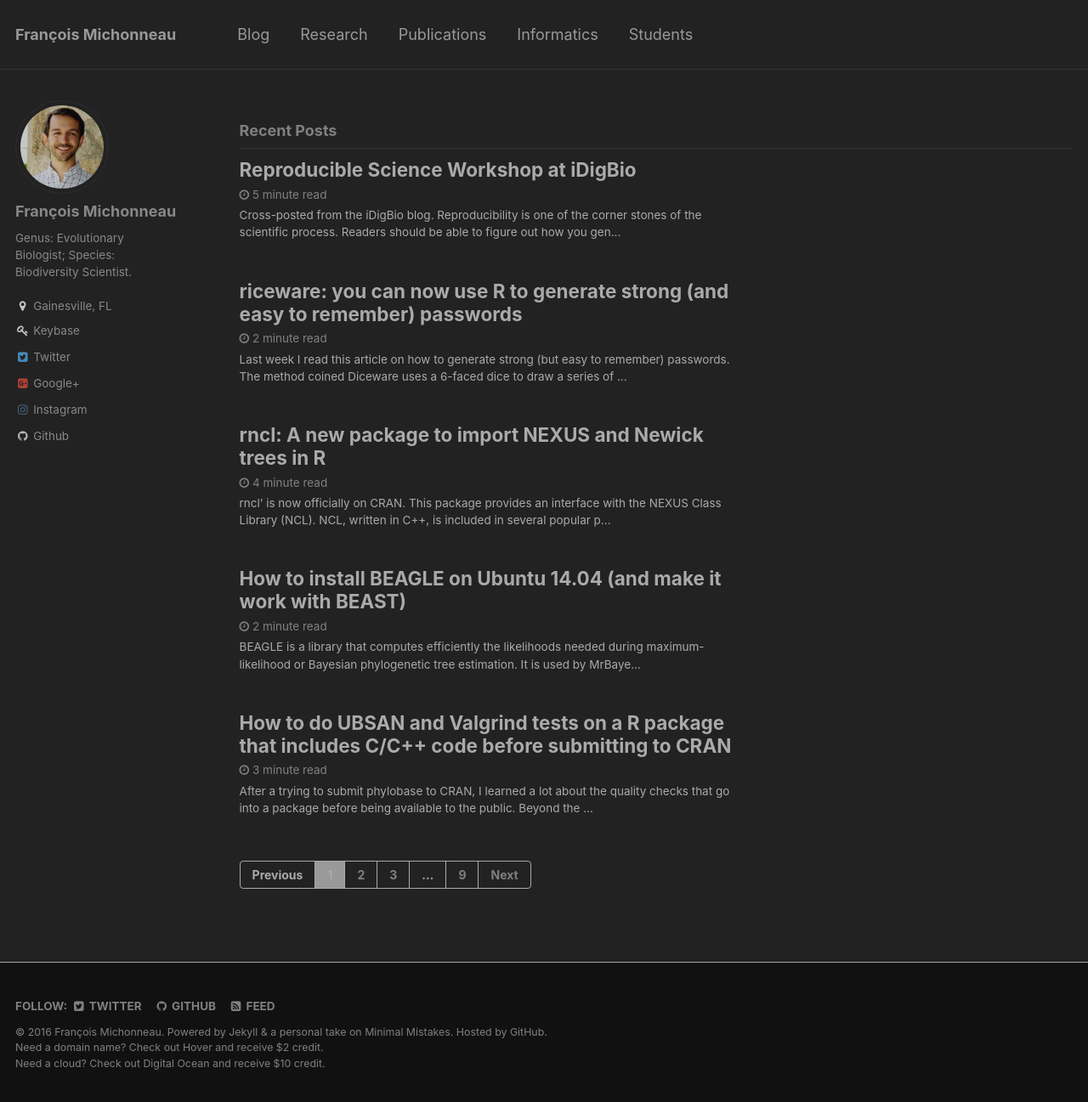
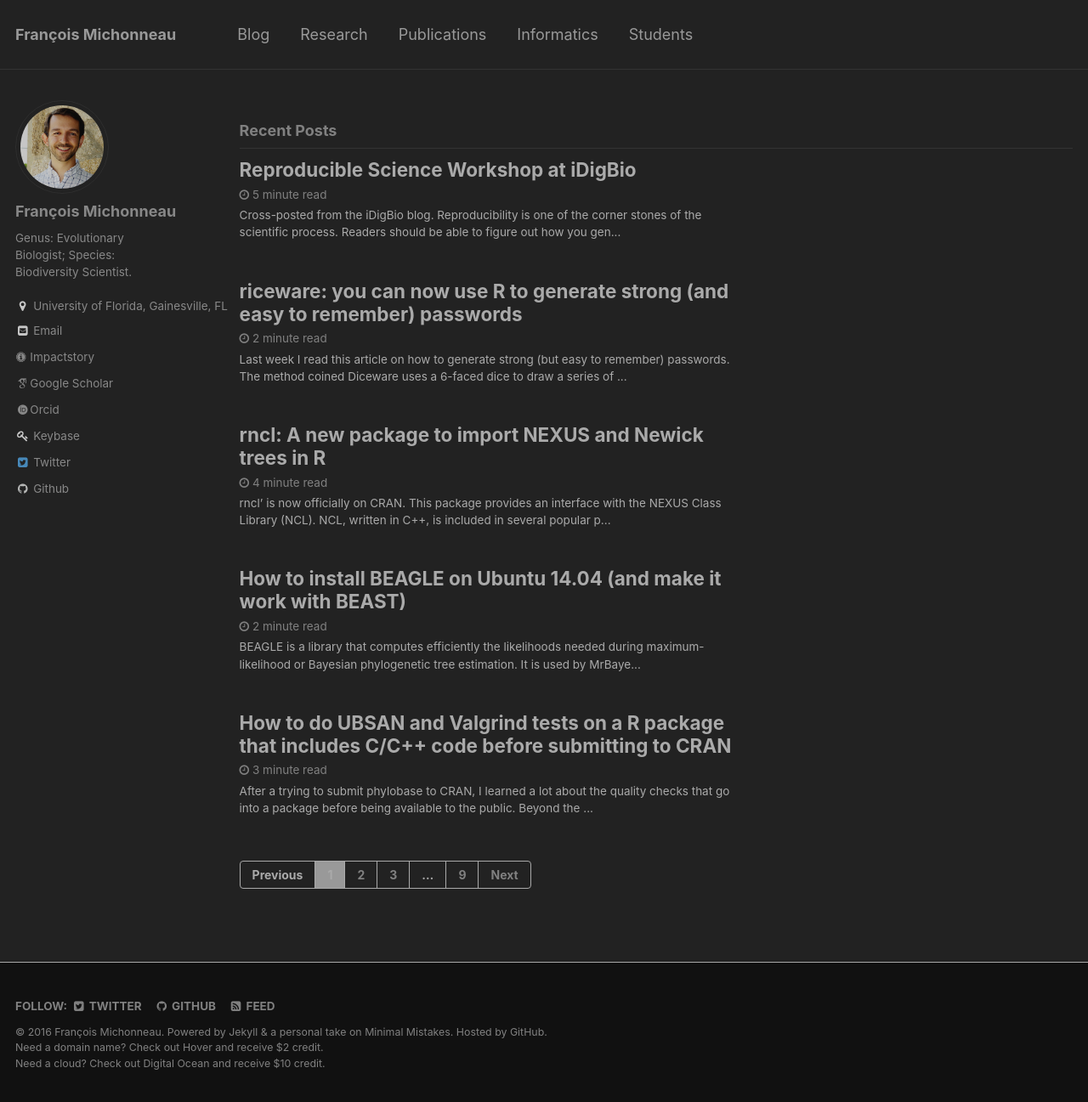
Before and after one commit to fmichonneau/francoismichonneau.net, a Jekyll site: the page built from index.html, in a window 1280 px wide and 1297 px high. Shown: the whole window at 85% size. Built offline with Jekyll 4.4.1, drawn with Linux system fonts in a browser that asks for light colours; some web fonts are replaced; the list of posts is cut into pages by our own code.

Commit message:
[fix #8, fix #9] add social links

```diff
--- a/_config.yml
+++ b/_config.yml
@@ -72,8 +72,8 @@
   name             : "François Michonneau"
   avatar           : "michonneau.francois_square.jpg"
   bio              : "Genus: Evolutionary Biologist; Species: Biodiversity Scientist."
-  location         : "Gainesville, FL"
-  email            :
+  location         : "University of Florida, Gainesville, FL"
+  email            : "francois.michonneau@gmail.com"
   uri              :
   bitbucket        :
   codepen          :
@@ -82,9 +82,9 @@
   facebook         :
   foursquare       :
   github           : "fmichonneau"
-  google_plus      : "FrancoisMichonneau"
+  google_plus      :
   keybase          : "fmic"
-  instagram        : "fmic_"
+  instagram        :
   lastfm           :
   linkedin         :
   pinterest        :
@@ -97,8 +97,9 @@
   weibo            :
   xing             :
   youtube          :
-  impactstory      : "fmic_"
-
+  impactstory      : "0000-0002-9092-966X"
+  googlescholar    : "6wJ8BtAAAAAJ"
+  orcid            : "0000-0002-9092-966X"
 
 # Reading Files
 include:
--- a/_includes/author-profile.html
+++ b/_includes/author-profile.html
@@ -30,7 +30,17 @@
       {% endif %}
       {% if author.email %}
         <li><a href="mailto:{{ author.email }}"><i class="fa fa-fw fa-envelope-square" aria-hidden="true"></i> {{ site.data.ui-text[site.locale].email_label }}</a></li>
+	{% endif %}
+	      {% if author.impactstory %}
+	<li><a href="https://impactstory.org/u/{{ author.impactstory }}"><i class="ai ai-impactstory" aria-hidden="true"></i> Impactstory</a></li>
       {% endif %}
+      {% if author.googlescholar %}
+	<li><a href="http://scholar.google.com/citations?user={{ author.googlescholar }}"><i class="ai ai-google-scholar fa-fw" aria-hidden="true"></i>Google Scholar</a></li>
+      {% endif %}
+      {% if author.orcid %}
+        <li><a href="http://orcid.org/{{ author.orcid }}"><i class="ai ai-orcid fa-fw" aria-hidden="true"></i>Orcid</a></li>
+      {% endif %}
+
       {% if author.keybase %}
         <li><a href="https://keybase.io/{{ author.keybase }}"><i class="fa fa-fw fa-key" aria-hidden="true"></i> Keybase</a></li>
       {% endif %}
--- a/_includes/head.html
+++ b/_includes/head.html
@@ -18,4 +18,6 @@
 <!-- For all browsers -->
 <link rel="stylesheet" href="{{ base_path }}/assets/css/main.css">
 
+<link rel="stylesheet" href="{{ base_path }}/assets/css/academicons.css">
+
 <meta http-equiv="cleartype" content="on">
```
